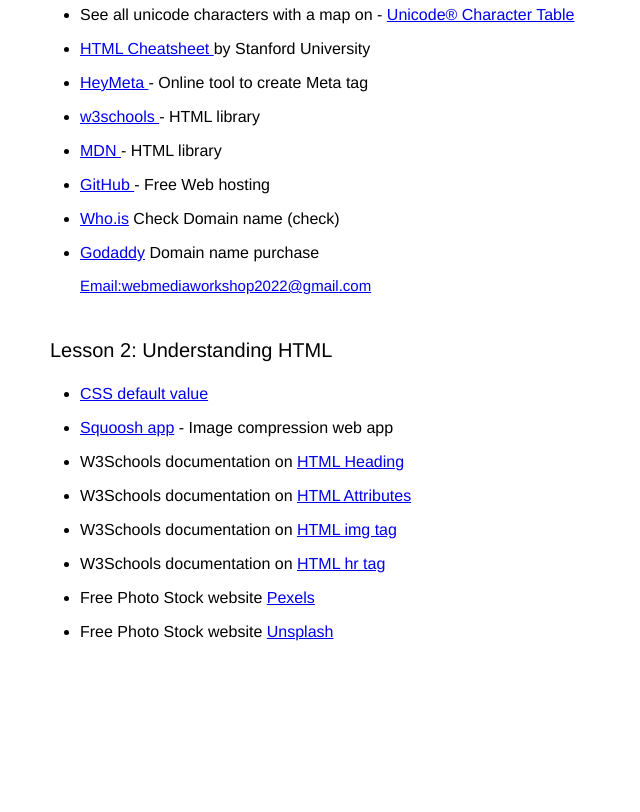
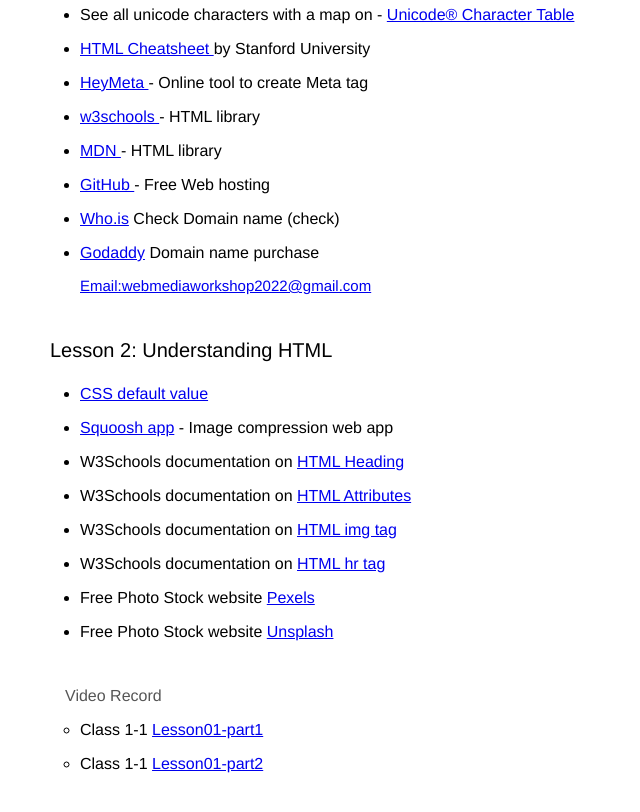
Before and after one commit to webmediaworkshop2022/course, a plain HTML site: page index.html in a window 1280 px wide. Shown: the part 487-1299 px from the top of the page, without its empty margins (0-640 px from the left). Before the commit the page ends 1155 px from the top, so only its background shows below. Drawn offline with Linux system fonts and the light colour scheme.

Commit message:
Add files via upload

```diff
--- a/index.html
+++ b/index.html
@@ -118,17 +118,20 @@
                     <h4><a href="mailto:webmediaworkshop2021@gmail.com">Email:webmediaworkshop2021@gmail.com</a></h4> -->
 
 
-                 <!-- <h6>Video Record</h6>
+                  <h6>Video Record</h6>
 
                     <ul>
 
-                        <li>Class 1-1 <a href="https://bit.ly/2Yw78Zz"target="_black">Lesson02 - full record</a></li>
+                        <li>Class 1-1 <a href="https://bit.ly/3qYs6zx"target="_black">Lesson01-part1</a></li>
+						<li>Class 1-1 <a href="https://bit.ly/35mXCPi"target="_black">Lesson01-part2</a></li>
+<!--
                         <li>Class 1-2 <a href="http://bit.ly/3r5wppY"target="_black">Lesson02 - full record</a></li>
                         <li>Class 1-3 <a href="https://bit.ly/3tdLibm"target="_black">Lesson02 - full record</a></li>
+-->
                          <br>
 
 
-                    </ul> -->
+                    </ul>
 
 
 
```
